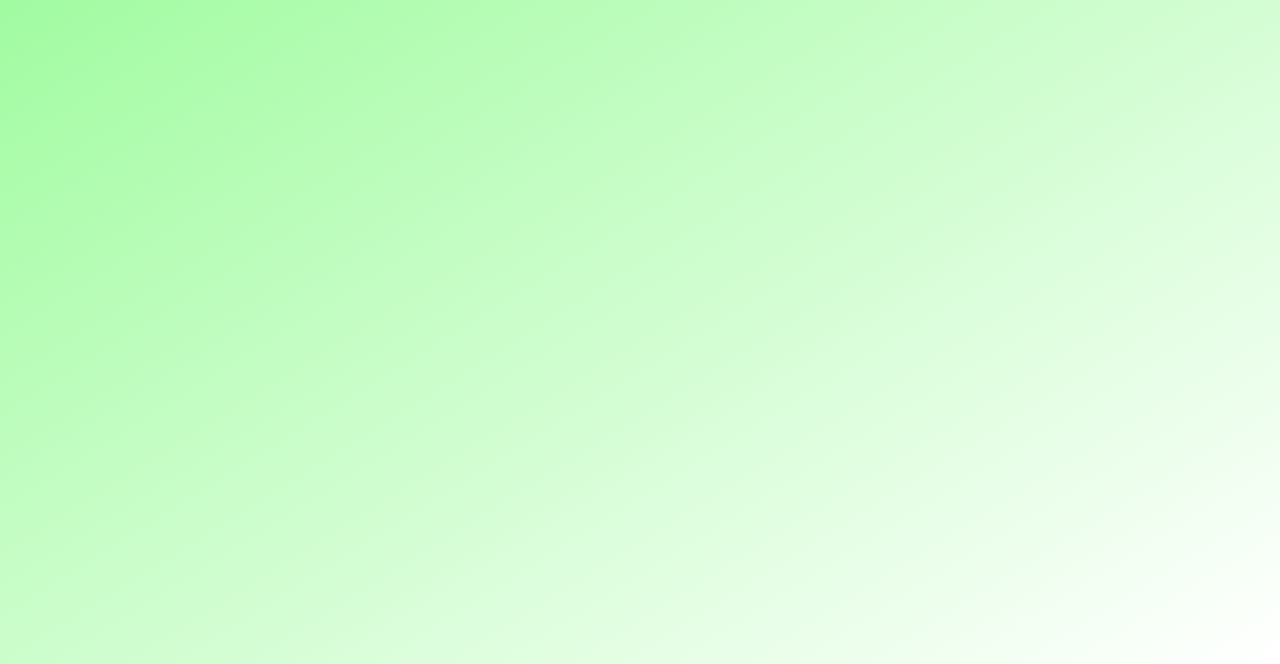
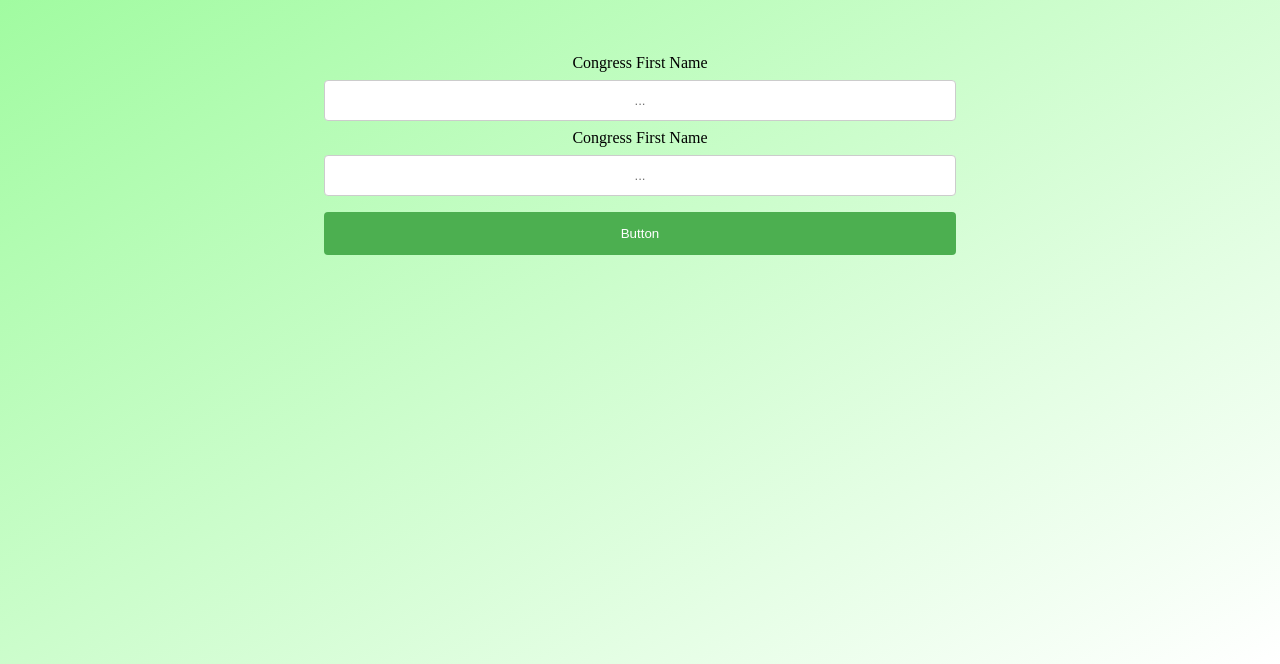
Before and after one commit to williamrockowl/phase-1, a plain HTML site: page index.html in a window 1280 px wide. Shown: the part 136-800 px from the top of the page. Drawn offline with Linux system fonts and the light colour scheme.

Commit message:
Added Base Layout for a Form.

```diff
--- a/css/styles.css
+++ b/css/styles.css
@@ -1,6 +1,7 @@
 body {
   background: linear-gradient(to bottom right, palegreen, white);
   background-attachment: fixed;
+  text-align: center;
 }
 
 .mid {
@@ -11,3 +12,38 @@ body {
   font-size: 60px;
   font-weight: bold;
 }
+
+input[type="text"],
+select {
+  width: 100%;
+  padding: 12px 40px;
+  margin: 8px 0;
+  display: inline-block;
+  border: 1px solid #ccc;
+  border-radius: 4px;
+  box-sizing: border-box;
+  text-align: center;
+}
+
+input[type="button"] {
+  width: 100%;
+  background-color: #4caf50;
+  color: white;
+  padding: 14px 20px;
+  margin: 8px 0;
+  border: none;
+  border-radius: 4px;
+  cursor: pointer;
+  text-align: center;
+}
+
+input[type="button"]:hover {
+  background-color: #45a049;
+}
+
+#formation {
+  background-color: linear-gradient(to bottom left, palegreen, white);
+  margin-left: 25%;
+  width: 50%;
+  margin-top: 15%;
+}
--- a/index.html
+++ b/index.html
@@ -6,6 +6,15 @@
   </head>
   <body>
     <div class="mid">StockWatchers</div>
+    <div id = "formation">
+      <form action = "">
+        <label for = "cname">Congress First Name</label>
+        <input type = "text" id = "fname" name = "firstName" placeholder="...">
+        <label for = "cname">Congress First Name</label>
+        <input type = "text" id = "fname" name = "firstName" placeholder="...">
+        <input type = "button" value = "Button">
+      </form>
+    </div>
   </body>
-  <script src = "index.js"></script>
+  <script src="index.js"></script>
 </html>
```
